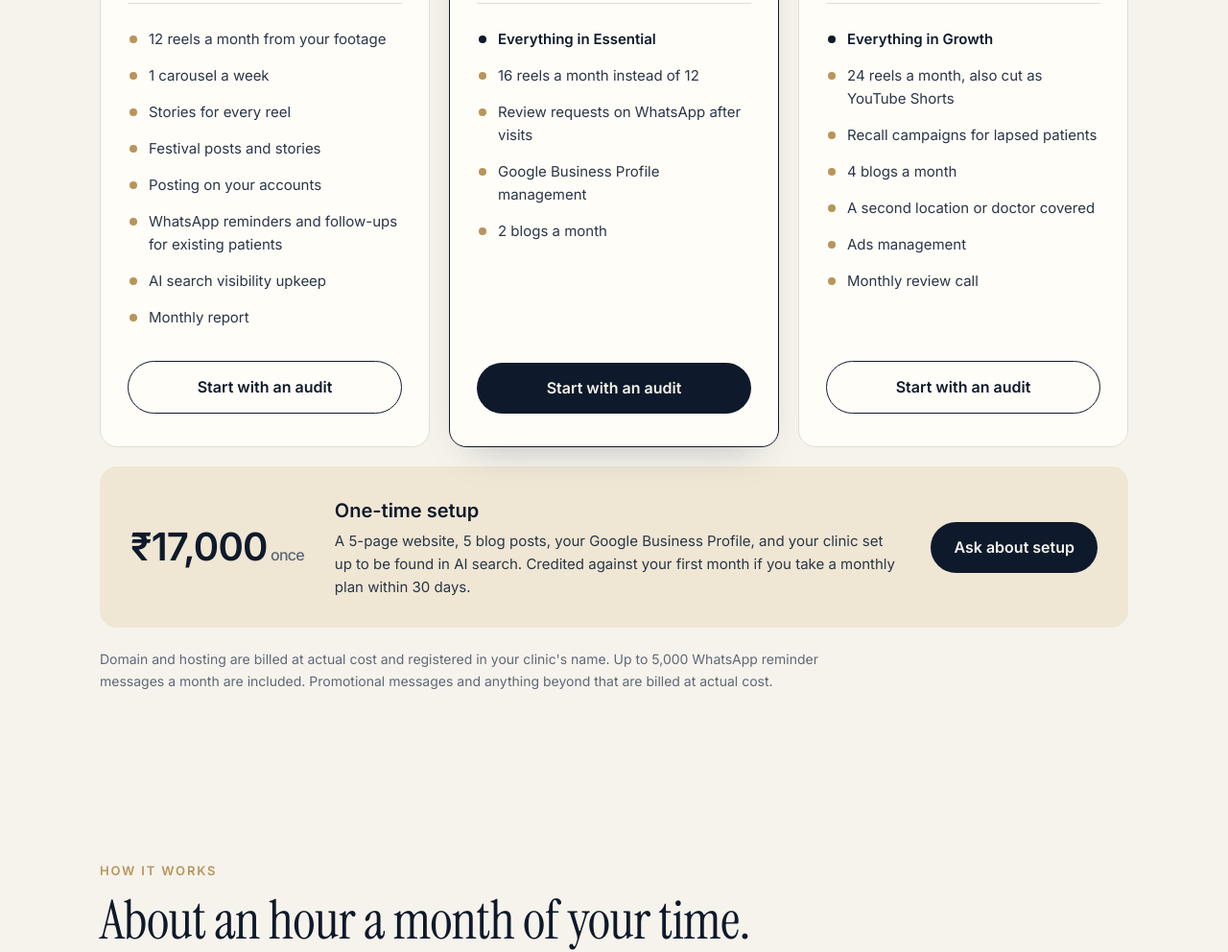
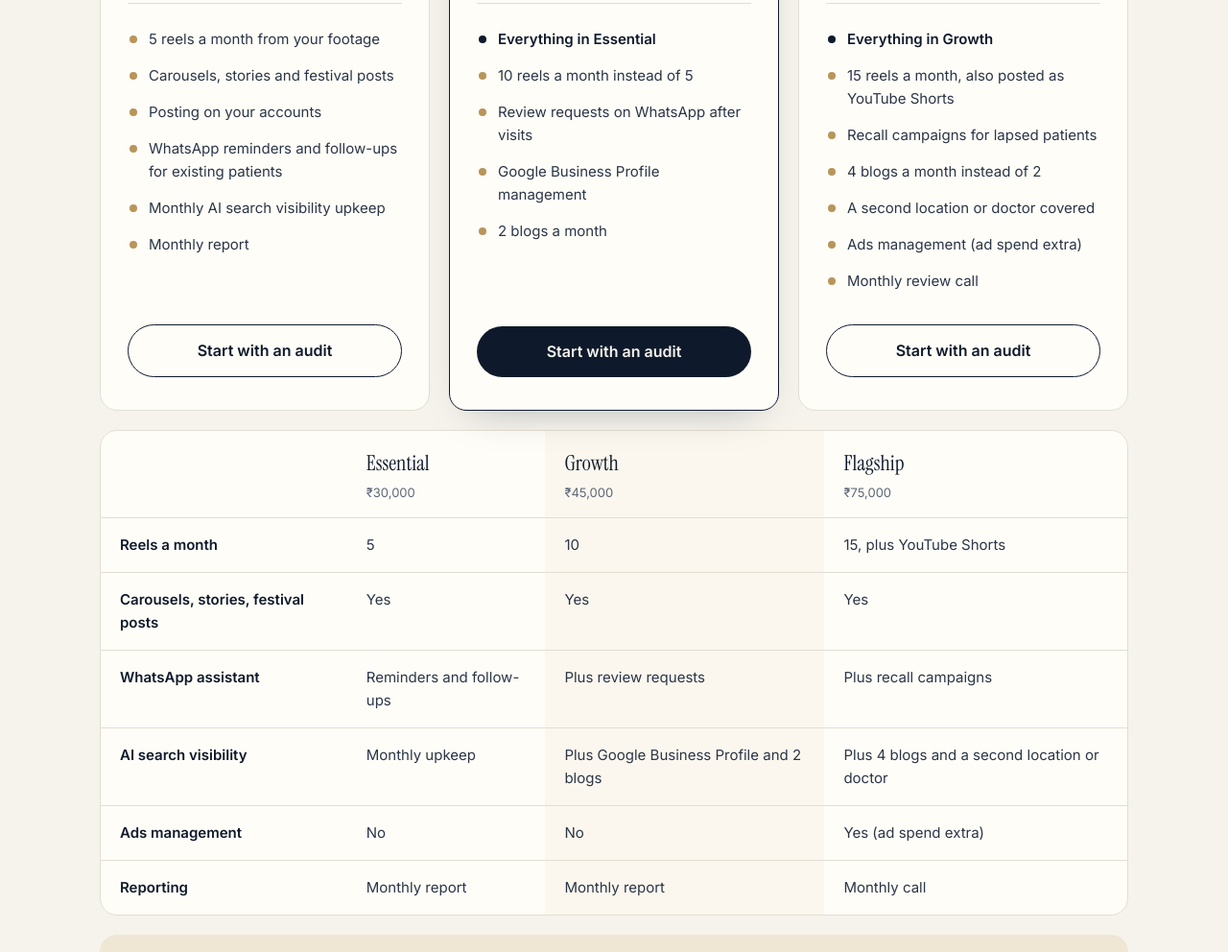
Before and after one commit to Vishesh7797/quotix-site, a plain HTML site: page index.html in a window 1280 px wide. Shown: the part 2890-3882 px from the top of the page at 96% size. Drawn offline with Linux system fonts and the light colour scheme.

Commit message:
Plans: 5/10/15 reels, comparison table
Co-Authored-By: Claude Opus 5.5 <noreply@anthropic.com>
Claude-Session: https://claude.ai/code/session_01M8VtQU5QrfTNWxVtv4gfJN

```diff
--- a/index.html
+++ b/index.html
@@ -31,9 +31,9 @@
     "@type": "OfferCatalog",
     "name": "Clinic growth plans",
     "itemListElement": [
-      {"@type": "Offer", "name": "Essential", "price": "30000", "priceCurrency": "INR", "description": "Monthly. 12 reels, weekly carousel, stories, festival posts, posting, WhatsApp reminders, AI search upkeep, monthly report."},
-      {"@type": "Offer", "name": "Growth", "price": "45000", "priceCurrency": "INR", "description": "Monthly. 16 reels, review requests, Google Business Profile, 2 blogs a month, plus everything in Essential."},
-      {"@type": "Offer", "name": "Flagship", "price": "75000", "priceCurrency": "INR", "description": "Monthly. 24 reels plus YouTube Shorts, recall campaigns, 4 blogs, second location or doctor, ads management, monthly call."},
+      {"@type": "Offer", "name": "Essential", "price": "30000", "priceCurrency": "INR", "description": "Monthly. 5 reels, carousels, stories, festival posts, posting, WhatsApp reminders for existing patients, monthly AI search upkeep, monthly report."},
+      {"@type": "Offer", "name": "Growth", "price": "45000", "priceCurrency": "INR", "description": "Monthly. 10 reels, WhatsApp review requests, Google Business Profile, 2 blogs a month, plus everything in Essential."},
+      {"@type": "Offer", "name": "Flagship", "price": "75000", "priceCurrency": "INR", "description": "Monthly. 15 reels plus YouTube Shorts, recall campaigns, 4 blogs, second location or doctor, ads management (ad spend extra), monthly call."},
       {"@type": "Offer", "name": "One-time setup", "price": "17000", "priceCurrency": "INR", "description": "5-page website, 5 blog posts, Google Business Profile, AI search and SEO setup."}
     ]
   }
@@ -139,6 +139,15 @@ section{padding:88px 0}
 .plan .btn{margin-top:26px;text-align:center}
 @media(max-width:960px){.plans{grid-template-columns:1fr}}
 
+.compare{margin-top:20px;background:var(--card);border:1px solid var(--line);border-radius:var(--r);overflow-x:auto}
+.compare table{width:100%;border-collapse:collapse;min-width:680px;font-size:15px}
+.compare th,.compare td{text-align:left;padding:16px 20px;border-bottom:1px solid var(--line);vertical-align:top}
+.compare tr:last-child td{border-bottom:0}
+.compare th{font-family:"Instrument Serif",serif;font-weight:400;font-size:22px}
+.compare th span{display:block;font-family:Inter,sans-serif;font-size:13px;color:var(--muted);margin-top:2px}
+.compare td:first-child{font-weight:600;color:var(--ink);width:24%}
+.compare td{color:var(--ink-2)}
+.compare th:nth-child(3),.compare td:nth-child(3){background:#FBF7EE}
 .setup{margin-top:20px;background:var(--gold-soft);border-radius:var(--r);padding:30px 32px;display:grid;grid-template-columns:auto 1fr auto;gap:32px;align-items:center}
 .setup .price{margin:0}
 .setup h3{font-size:20px;font-weight:600}
@@ -286,13 +295,11 @@ footer a{text-decoration:none}
           <div class="price">₹30,000<small> / month</small></div>
           <div class="note">3-month minimum</div>
           <ul>
-            <li>12 reels a month from your footage</li>
-            <li>1 carousel a week</li>
-            <li>Stories for every reel</li>
-            <li>Festival posts and stories</li>
+            <li>5 reels a month from your footage</li>
+            <li>Carousels, stories and festival posts</li>
             <li>Posting on your accounts</li>
             <li>WhatsApp reminders and follow-ups for existing patients</li>
-            <li>AI search visibility upkeep</li>
+            <li>Monthly AI search visibility upkeep</li>
             <li>Monthly report</li>
           </ul>
           <a class="btn btn-ghost" href="#audit">Start with an audit</a>
@@ -305,7 +312,7 @@ footer a{text-decoration:none}
           <div class="note">3-month minimum</div>
           <ul>
             <li class="inherit">Everything in Essential</li>
-            <li>16 reels a month instead of 12</li>
+            <li>10 reels a month instead of 5</li>
             <li>Review requests on WhatsApp after visits</li>
             <li>Google Business Profile management</li>
             <li>2 blogs a month</li>
@@ -320,15 +327,29 @@ footer a{text-decoration:none}
           <div class="note">3-month minimum. Ad spend extra.</div>
           <ul>
             <li class="inherit">Everything in Growth</li>
-            <li>24 reels a month, also cut as YouTube Shorts</li>
+            <li>15 reels a month, also posted as YouTube Shorts</li>
             <li>Recall campaigns for lapsed patients</li>
-            <li>4 blogs a month</li>
+            <li>4 blogs a month instead of 2</li>
             <li>A second location or doctor covered</li>
-            <li>Ads management</li>
+            <li>Ads management (ad spend extra)</li>
             <li>Monthly review call</li>
           </ul>
           <a class="btn btn-ghost" href="#audit">Start with an audit</a>
         </div>
+      </div>
+
+      <div class="compare reveal">
+        <table>
+          <thead><tr><th></th><th>Essential<span>₹30,000</span></th><th>Growth<span>₹45,000</span></th><th>Flagship<span>₹75,000</span></th></tr></thead>
+          <tbody>
+            <tr><td>Reels a month</td><td>5</td><td>10</td><td>15, plus YouTube Shorts</td></tr>
+            <tr><td>Carousels, stories, festival posts</td><td>Yes</td><td>Yes</td><td>Yes</td></tr>
+            <tr><td>WhatsApp assistant</td><td>Reminders and follow-ups</td><td>Plus review requests</td><td>Plus recall campaigns</td></tr>
+            <tr><td>AI search visibility</td><td>Monthly upkeep</td><td>Plus Google Business Profile and 2 blogs</td><td>Plus 4 blogs and a second location or doctor</td></tr>
+            <tr><td>Ads management</td><td>No</td><td>No</td><td>Yes (ad spend extra)</td></tr>
+            <tr><td>Reporting</td><td>Monthly report</td><td>Monthly report</td><td>Monthly call</td></tr>
+          </tbody>
+        </table>
       </div>
 
       <div class="setup reveal">
```
